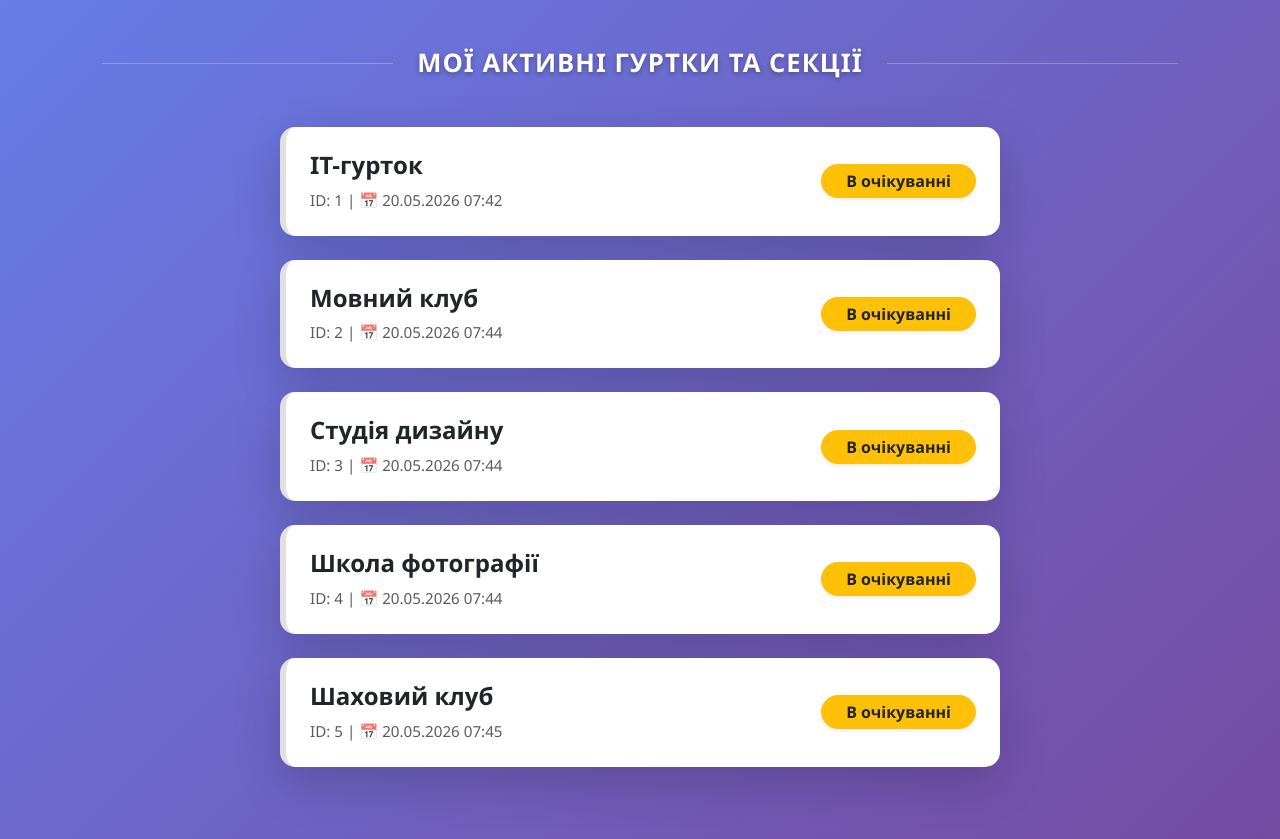
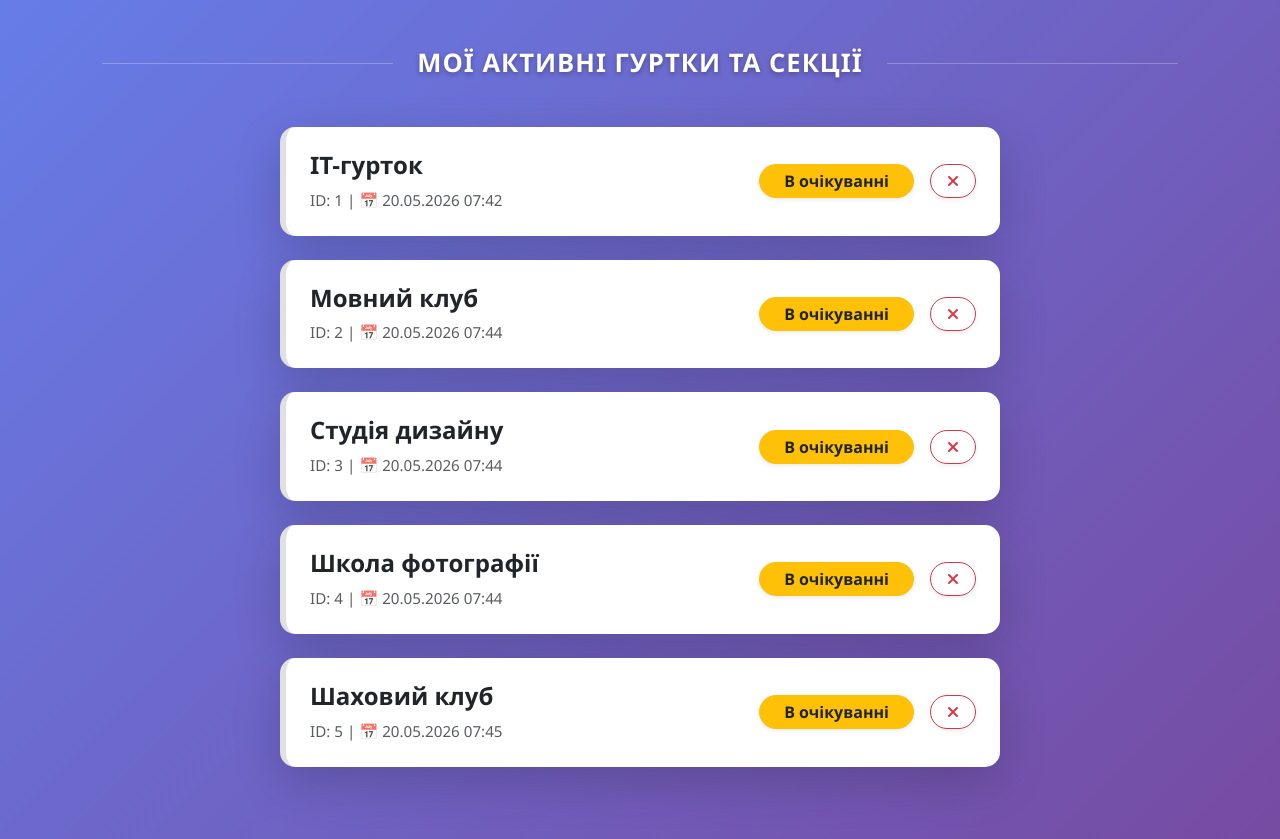
Before and after one commit to Goynadot/Extracurricular-activities, a Flask app: template static/templates/my_clubs.html in a window 1280 px wide. Shown: the part 66-905 px from the top of the page. Run offline with Flask 3, Linux system fonts and the light colour scheme; the template is opened without the code that fills it: values that come from a table or form of the project are taken from there, others are empty.

Commit message:
Update my_clubs.html

```diff
--- a/static/templates/my_clubs.html
+++ b/static/templates/my_clubs.html
@@ -20,7 +20,8 @@
         {% if registrations %}
             {% for registration in registrations %}
                 <div class="col-md-8 mb-4">
-                    <div class="card shadow-lg border-0 club-hover-card item-{{ loop.index }}" style="border-radius: 15px; background-color: #ffffff;">
+                    {% set border_color = loop.cycle('border-primary', 'border-success', 'border-info', 'border-danger', 'border-warning') %}
+                    <div class="card shadow-lg border-0 border-start border-5 {{ border_color }} club-hover-card item-{{ loop.index }}" style="border-radius: 15px; background-color: #ffffff;">
                         <div class="card-body d-flex flex-column flex-md-row justify-content-between align-items-center p-4">
 
                             <div class="text-center text-md-start mb-3 mb-md-0">
@@ -36,7 +37,7 @@
                                 </span>
                             </div>
 
-                            <div>
+                            <div class="d-flex align-items-center gap-3">
                                 <span class="badge bg-warning text-dark fs-6 rounded-pill px-4 py-2 shadow-sm border border-warning">
                                     {% if registration.status == 'Pending' %}
                                         {{ text.get('status_pending', 'В очікуванні') }}
@@ -44,6 +45,12 @@
                                         {{ registration.status }}
                                     {% endif %}
                                 </span>
+
+                                <form action="/cancel_registration/{{ registration.id }}" method="POST" class="m-0" onsubmit="return confirm('{{ text.get('confirm_cancel', 'Ви впевнені, що хочете скасувати заявку?') }}');">
+                                    <button type="submit" class="btn btn-outline-danger rounded-pill px-3 py-2 shadow-sm d-flex align-items-center gap-2" style="transition: all 0.2s;">
+                                        <i class="fa-solid fa-xmark"></i>
+                                    </button>
+                                </form>
                             </div>
 
                         </div>
```
